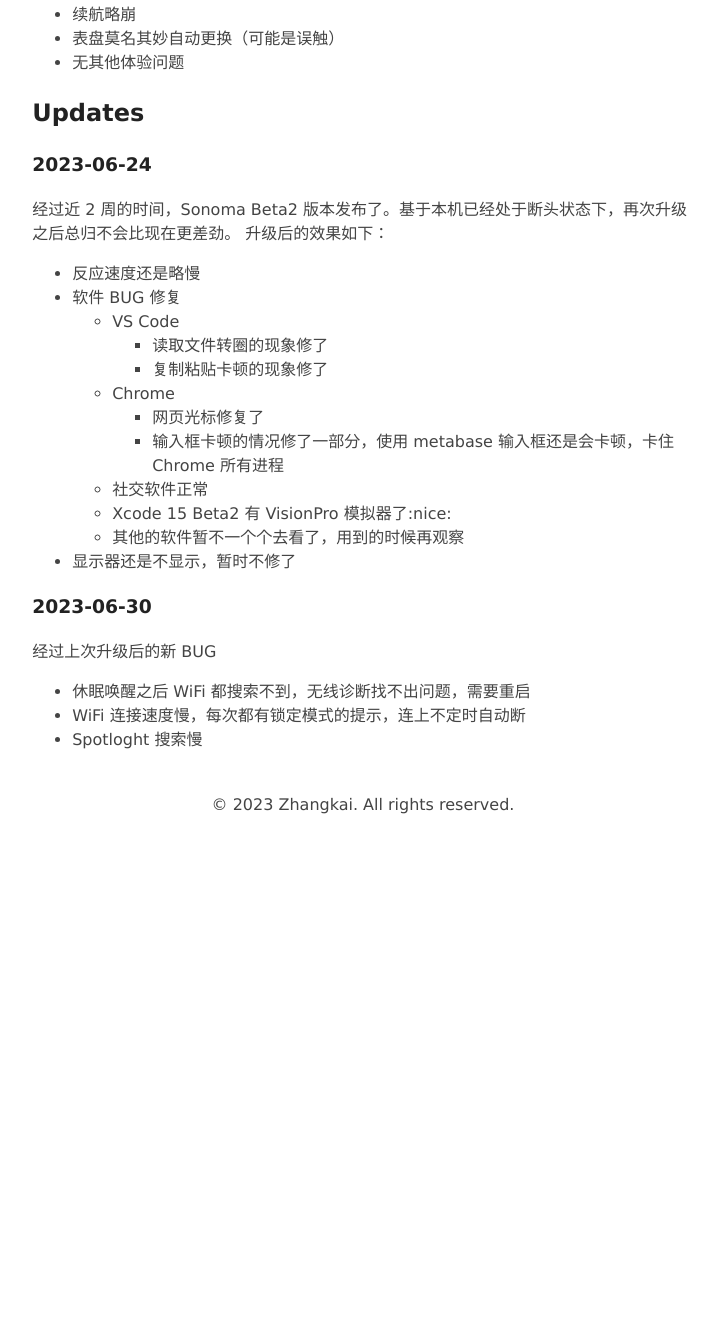
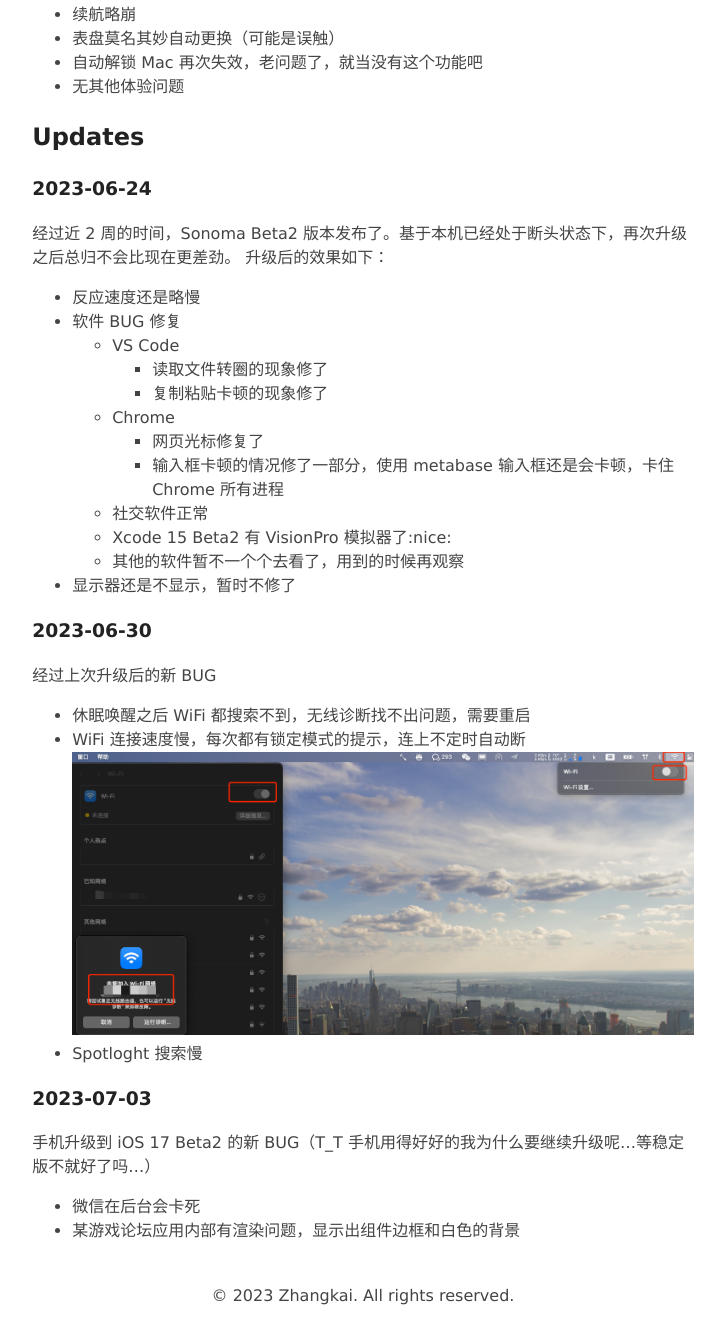
Before and after one commit to zhangkai803/zhangkai803.github.io, an Astro site: page /blog/2023-06-14-sonoma-upgrade in a window 1280 px wide. Shown: the part 2421-3764 px from the top of the page, without its empty margins (277-1002 px from the left). Before the commit the page ends 3283 px from the top, so only its background shows below. Built offline with nearby package versions, Linux system fonts and the light colour scheme; Astro itself is replaced by a stand-in of ours.

Commit message:
update: sonoma bug updates

```diff
--- a/src/content/blog/2023-06-14-sonoma-upgrade.md
+++ b/src/content/blog/2023-06-14-sonoma-upgrade.md
@@ -56,6 +56,7 @@ description: ""
 
 - 续航略崩
 - 表盘莫名其妙自动更换（可能是误触）
+- 自动解锁 Mac 再次失效，老问题了，就当没有这个功能吧
 - 无其他体验问题
 
 ## Updates
@@ -84,4 +85,12 @@ description: ""
 
 - 休眠唤醒之后 WiFi 都搜索不到，无线诊断找不出问题，需要重启
 - WiFi 连接速度慢，每次都有锁定模式的提示，连上不定时自动断
+![image](../../images/sonoma_wifi.jpg)
 - Spotloght 搜索慢
+
+### 2023-07-03
+
+手机升级到 iOS 17 Beta2 的新 BUG（T_T 手机用得好好的我为什么要继续升级呢...等稳定版不就好了吗...）
+
+- 微信在后台会卡死
+- 某游戏论坛应用内部有渲染问题，显示出组件边框和白色的背景
```
Also changed, not shown: public/images/sonoma_wifi.jpg (added).
